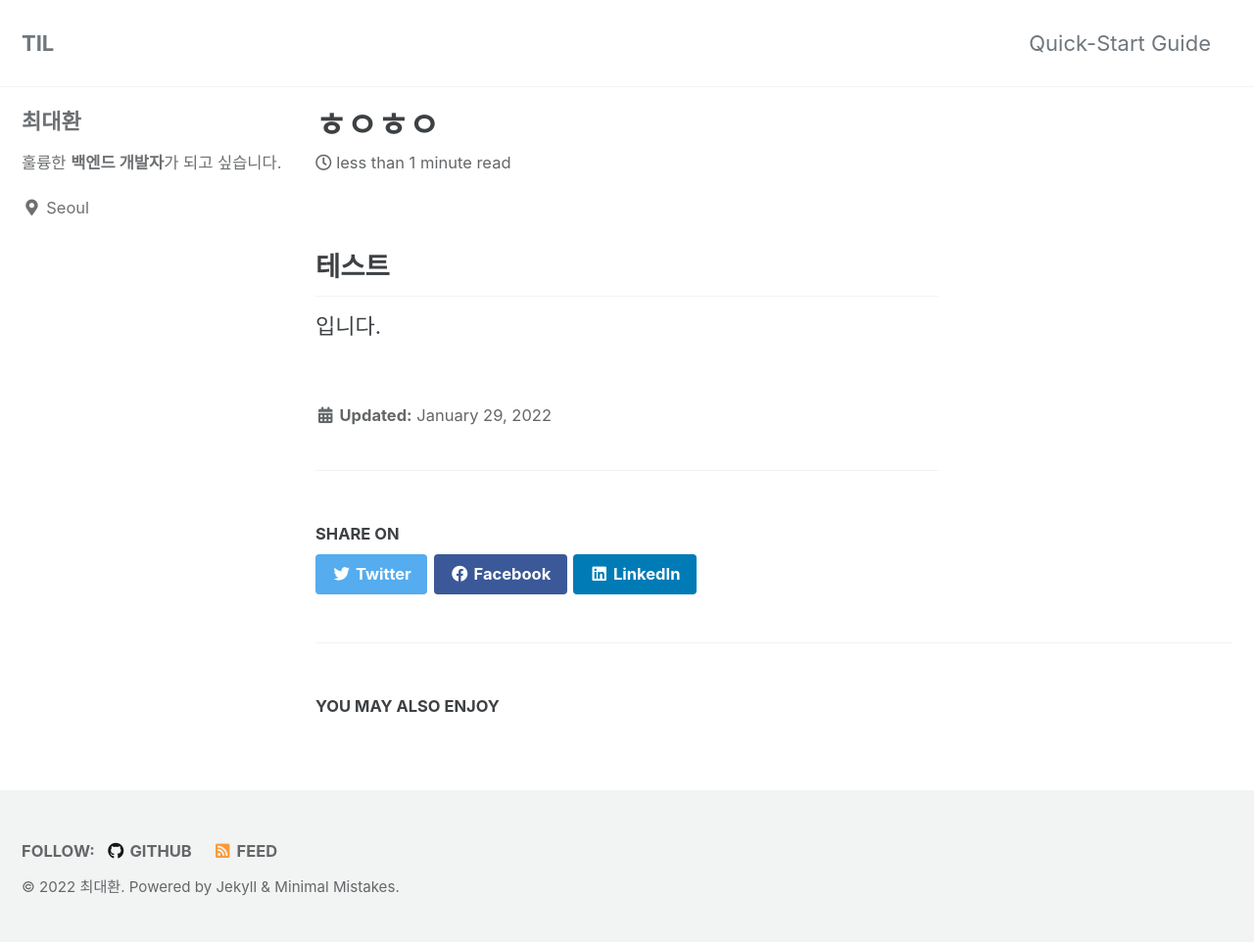
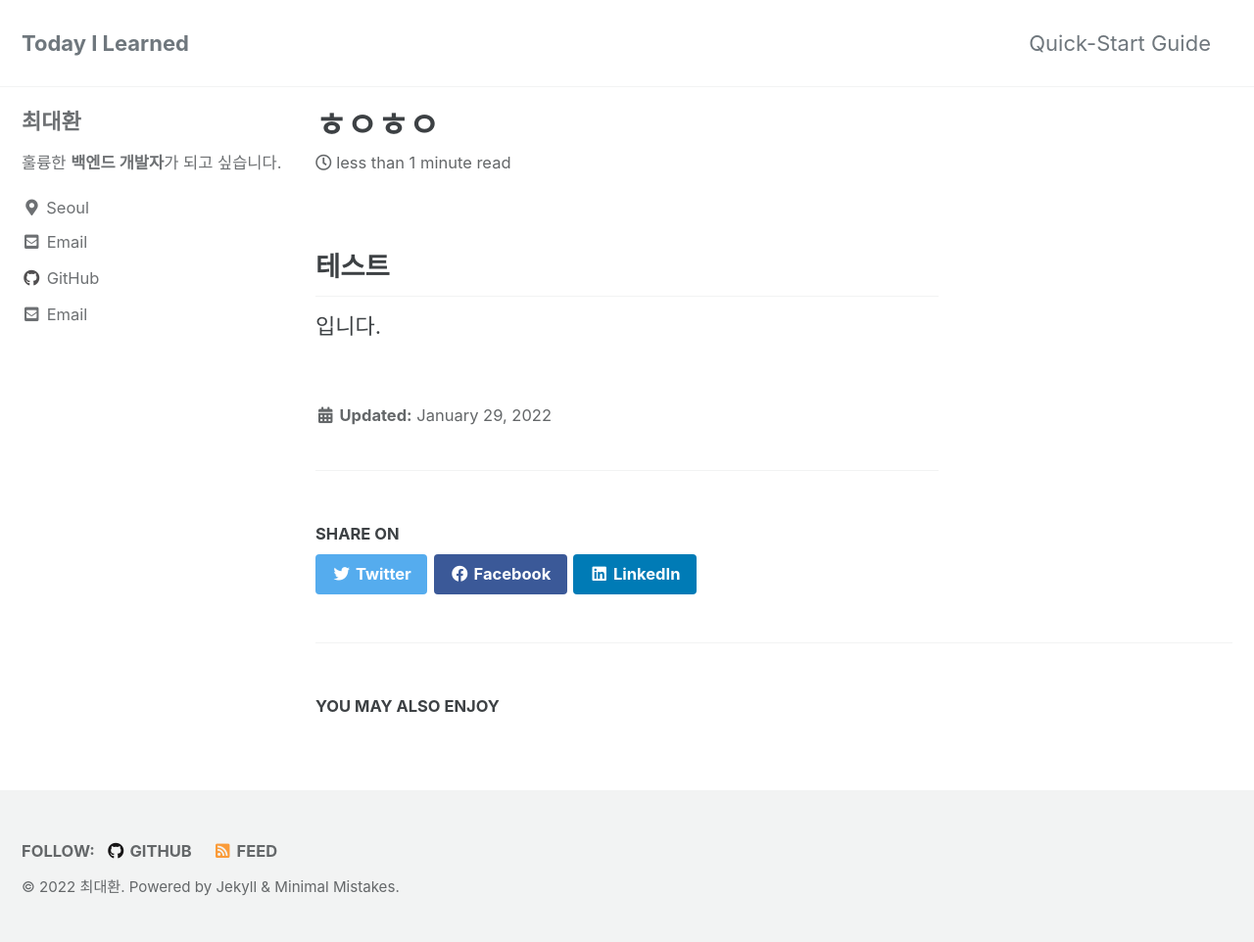
Before and after one commit to choidaehwan/choidaehwan.github.io, a Jekyll site: the page built from _posts/2022-01-29-first.md, in a window 1280 px wide. Shown: the whole page at 98% size. Built offline with Jekyll 4.4.1, drawn with Linux system fonts in a browser that asks for light colours; cached includes are drawn as plain includes.

Commit message:
사이트 타이틀 Today I Learned 로 변경

```diff
--- a/_config.yml
+++ b/_config.yml
@@ -16,7 +16,7 @@ minimal_mistakes_skin    : "default" # "air", "aqua", "contrast", "dark", "dirt"
 
 # Site Settings
 locale                   : "en-US"
-title                    : "TIL"
+title                    : "Today I Learned"
 title_separator          : "-"
 subtitle                 : # site tagline that appears below site title in masthead
 name                     : "최대환"
@@ -106,11 +106,11 @@ author:
   avatar           : # path of avatar image, e.g. "/assets/images/bio-photo.jpg"
   bio              : "훌륭한 **백엔드 개발자**가 되고 싶습니다."
   location         : "Seoul"
-  email            :
+  email            : "choidaehwan9282@gmail.com"
   links:
     - label: "Email"
       icon: "fas fa-fw fa-envelope-square"
-      # url: "mailto:your.name@email.com"
+      url: "choidaehwan9282@gmail.com"
     - label: "Website"
       icon: "fas fa-fw fa-link"
       # url: "https://your-website.com"
@@ -122,7 +122,7 @@ author:
       # url: "https://facebook.com/"
     - label: "GitHub"
       icon: "fab fa-fw fa-github"
-      # url: "https://github.com/"
+      url: "https://github.com/choidaehwan"
     - label: "Instagram"
       icon: "fab fa-fw fa-instagram"
       # url: "https://instagram.com/"
@@ -138,7 +138,7 @@ footer:
       # url:
     - label: "GitHub"
       icon: "fab fa-fw fa-github"
-      url: https://github.com/choidaehwan
+      url: "https://github.com/choidaehwan"
     - label: "GitLab"
       icon: "fab fa-fw fa-gitlab"
       # url:
```
